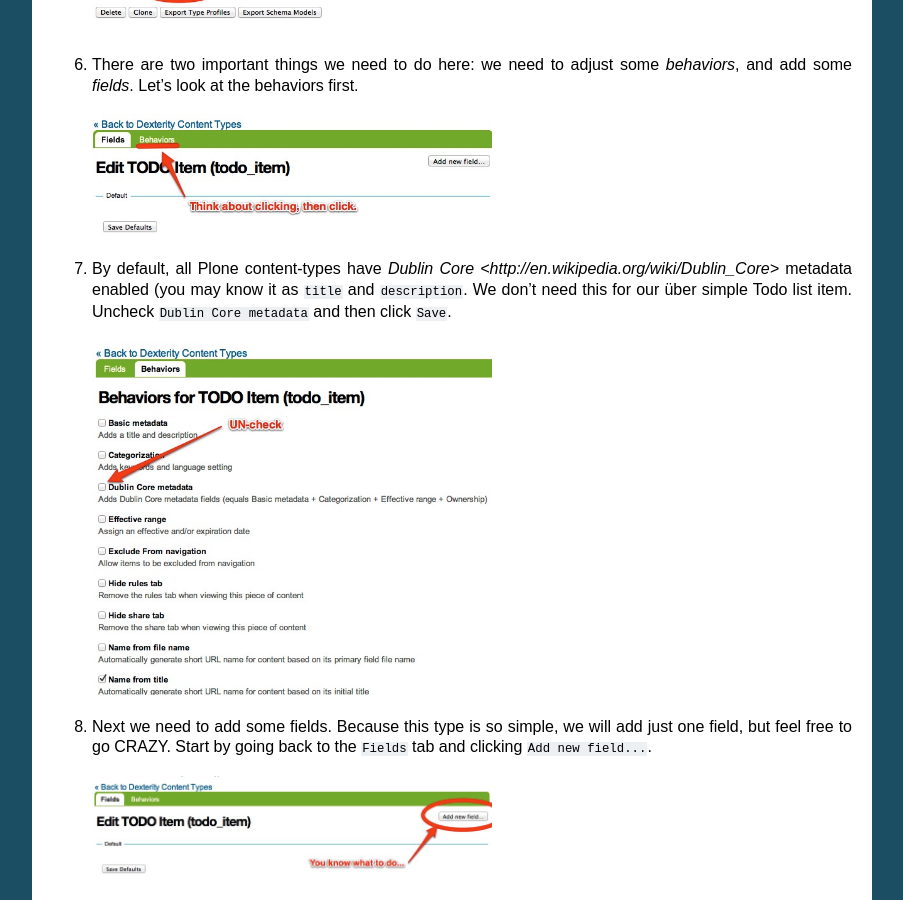
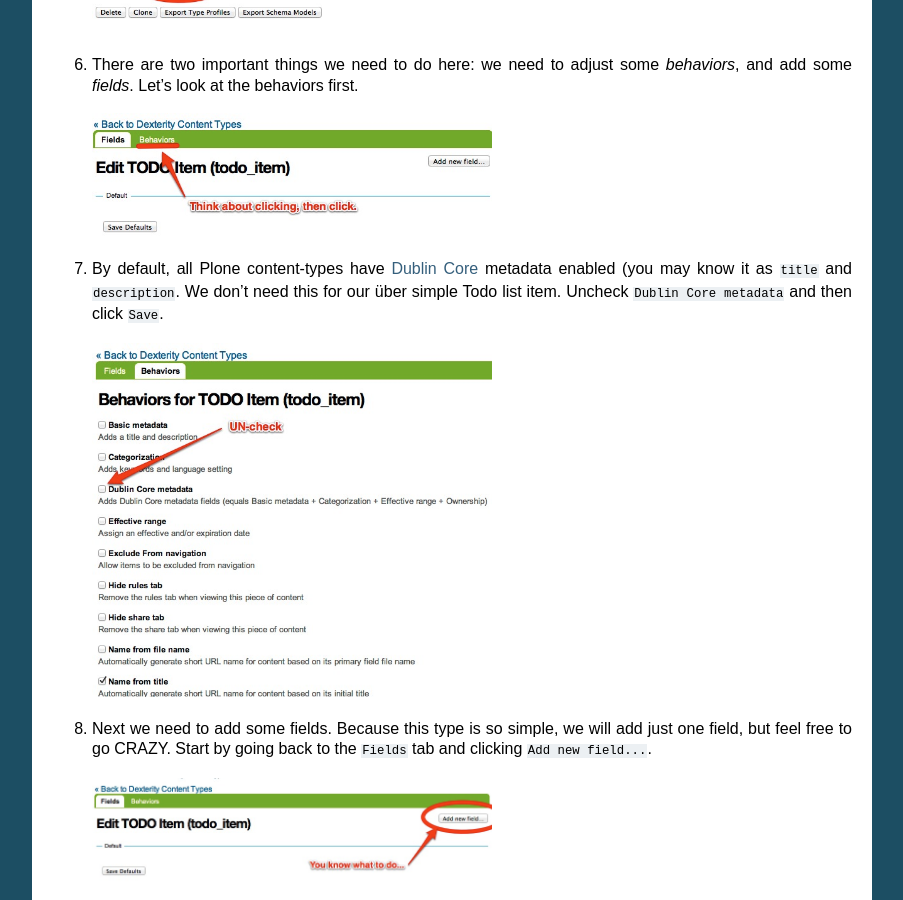
Before and after one commit to collective/tutorial.todoapp, a Sphinx documentation site: the page built from docs/chapter_1.rst, in a window 1280 px wide and 900 px high, scrolled down 1674 px. Shown: the whole window, without its empty margins (198-1101 px from the left). Built offline with Sphinx 7.4.7, drawn with Linux system fonts in a browser that asks for light colours.

Commit message:
Update docs/chapter_1.rst
Fix link to dublin core.

```diff
--- a/docs/chapter_1.rst
+++ b/docs/chapter_1.rst
@@ -74,7 +74,7 @@ list. This will be a type with one field, that which needs to be done.
       :width: 400px
 
 #. By default, all Plone content-types have `Dublin Core
-   <http://en.wikipedia.org/wiki/Dublin_Core>` metadata enabled (you may know it
+   <http://en.wikipedia.org/wiki/Dublin_Core>`_ metadata enabled (you may know it
    as ``title`` and ``description``. We don’t need this for our über simple Todo
    list item. Uncheck ``Dublin Core metadata`` and then click ``Save``.
 
```
